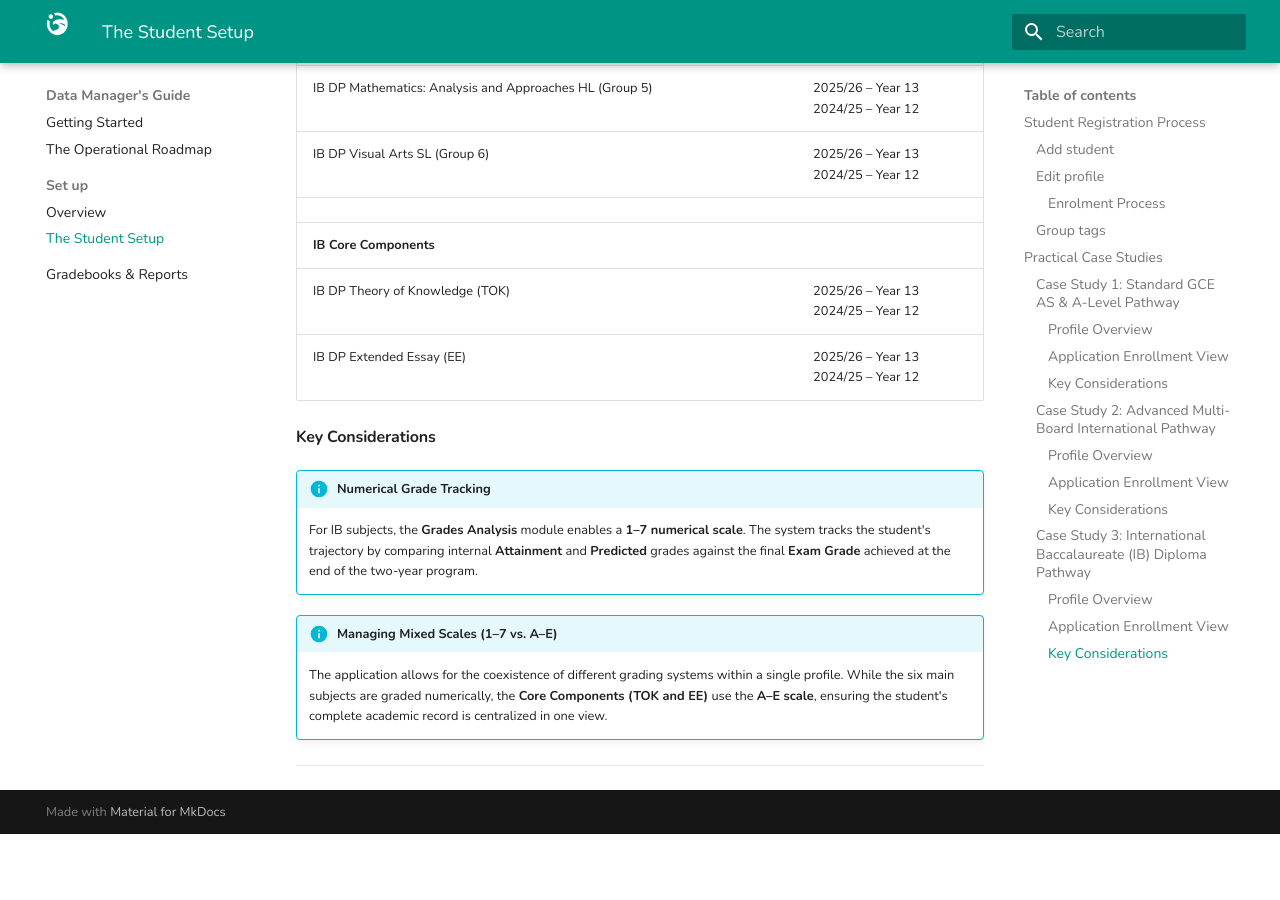
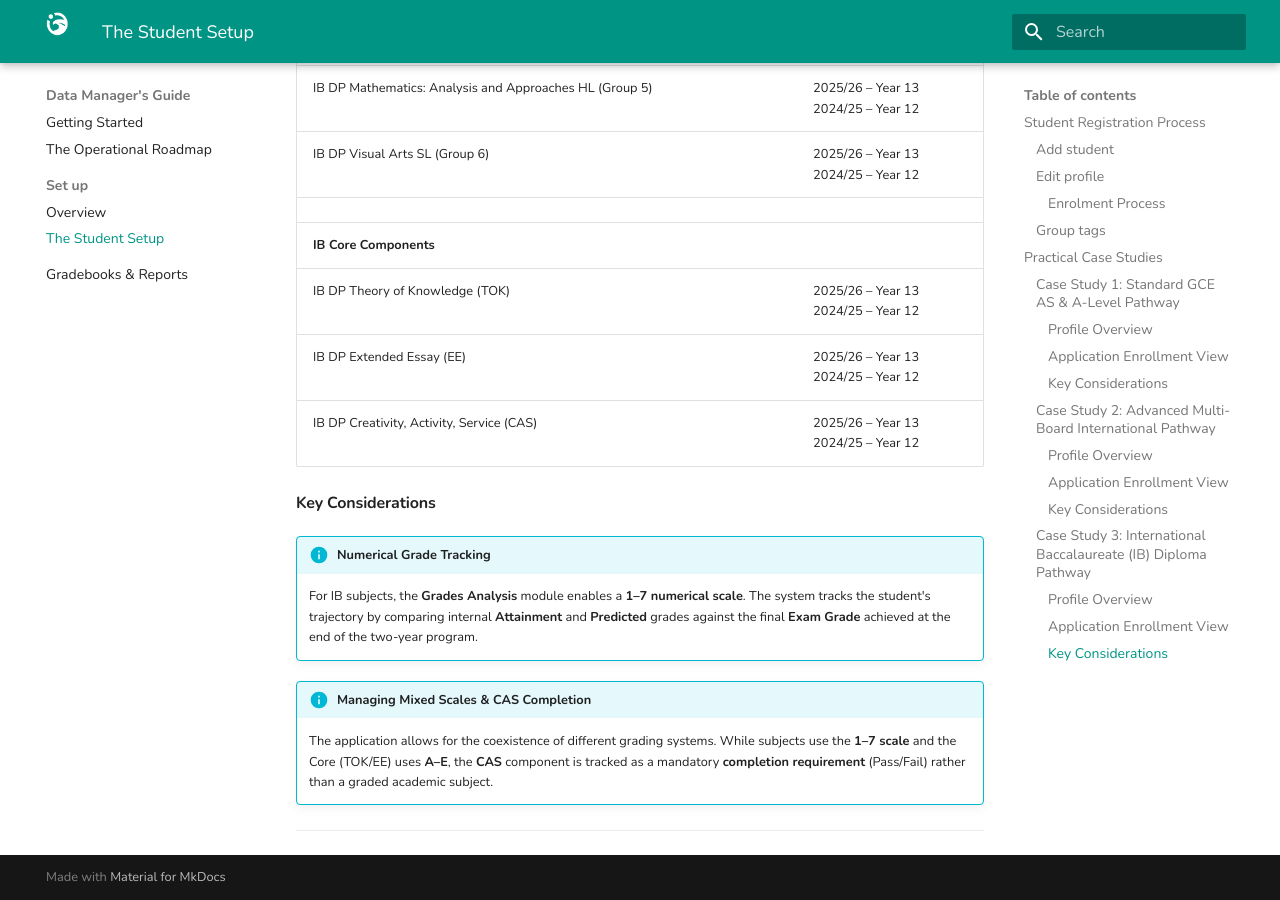
Before and after one commit to pablopenlop/gradewing_guide, an MkDocs documentation site: the page built from docs/data-manager/student-setup.md, in a window 1280 px wide and 900 px high, scrolled down 9939 px. Built offline with MkDocs 1.6.1 and Material for MkDocs 9.7.7, drawn with Linux system fonts in a browser that asks for light colours; before the commit the page ends 10773 px from its top, so only the background shows below that; some of the changed text lies outside the part shown.

Commit message:
Update student-setup.md

```diff
--- a/docs/data-manager/student-setup.md
+++ b/docs/data-manager/student-setup.md
@@ -323,7 +323,7 @@ This case represents the IB Diploma route. It demonstrates the system's ability
 
 *   **IB Diploma Structure:** 3 subjects at **Higher Level (HL)** and 3 subjects at **Standard Level (SL)**.
 *   **Numerical Grading:** Attainment and Predicted grades are recorded on the **1–7 scale**.
-*   **The Core:** Integration of the **Extended Essay (EE)** and **Theory of Knowledge (TOK)**, which follow a separate **A–E scale**.
+*   **The Core:** Integration of the **Extended Essay (EE)** and **Theory of Knowledge (TOK)** (A–E scale), alongside the mandatory **CAS** requirement.
 *   **Linear Assessment:** All internal data is tracked against a final exam series at the end of Year 13.
 
 #### **Application Enrollment View**
@@ -342,13 +342,14 @@ This case represents the IB Diploma route. It demonstrates the system's ability
 | **IB Core Components** | |
 | IB DP Theory of Knowledge (TOK) | 2025/26 – Year 13 <br> 2024/25 – Year 12 |
 | IB DP Extended Essay (EE) | 2025/26 – Year 13 <br> 2024/25 – Year 12 |
+| IB DP Creativity, Activity, Service (CAS) | 2025/26 – Year 13 <br> 2024/25 – Year 12 |
 
 #### **Key Considerations**
 
 !!! info "Numerical Grade Tracking"
     For IB subjects, the **Grades Analysis** module enables a **1–7 numerical scale**. The system tracks the student's trajectory by comparing internal **Attainment** and **Predicted** grades against the final **Exam Grade** achieved at the end of the two-year program.
 
-!!! info "Managing Mixed Scales (1–7 vs. A–E)"
-    The application allows for the coexistence of different grading systems within a single profile. While the six main subjects are graded numerically, the **Core Components (TOK and EE)** use the **A–E scale**, ensuring the student's complete academic record is centralized in one view.
+!!! info "Managing Mixed Scales & CAS Completion"
+    The application allows for the coexistence of different grading systems. While subjects use the **1–7 scale** and the Core (TOK/EE) uses **A–E**, the **CAS** component is tracked as a mandatory **completion requirement** (Pass/Fail) rather than a graded academic subject.
 
 ---
```
